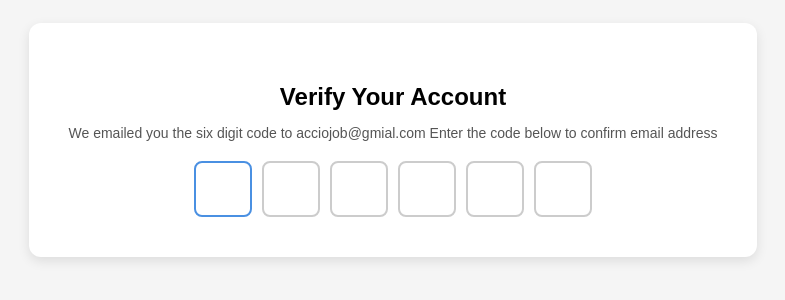
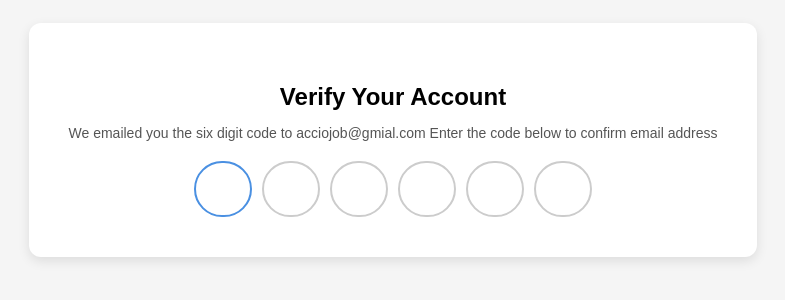
Before and after one commit to acciojob/OTP-Abhishekyadav3824, a website: page main.html in a window 1280 px wide. Shown: the part 268-568 px from the top of the page, without its empty margins (247-1032 px from the left). Drawn offline with Linux system fonts and the light colour scheme.

Commit message:
created a submission

```diff
--- a/styles.css
+++ b/styles.css
@@ -39,7 +39,7 @@
       text-align: center;
       font-size: 22px;
       border: 2px solid #ccc;
-      border-radius: 8px;
+      border-radius: 50px;
       outline: none;
       transition: border-color 0.2s;
     }
```
